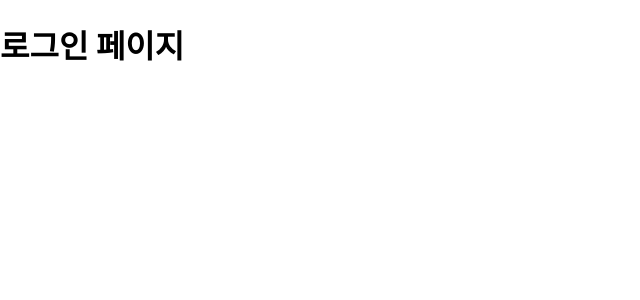
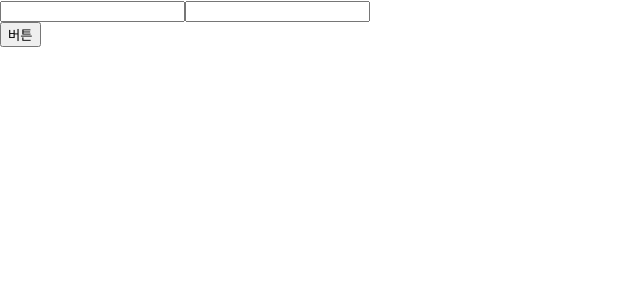
Before and after one commit to jodnddus/ably-frontend-assingment, a React (Create React App) app: page / in a window 1280 px wide. Shown: the top 300 px of the page, without its empty margins (0-640 px from the left). Built offline with nearby package versions, Linux system fonts and the light colour scheme.

Commit message:
제작된 컴포넌트를 이용해 기본적인 로그인 폼 UI 구성

```diff
--- a/src/pages/Login/index.tsx
+++ b/src/pages/Login/index.tsx
@@ -1,5 +1,42 @@
+import { useState } from "react";
+import styled from "styled-components";
+
+import { Button, Input } from "components";
+
 function Login() {
-  return <h1>로그인 페이지</h1>;
+  const [id, setId] = useState("");
+  const [password, setPassword] = useState("");
+
+  const handleOnSubmit = (e: React.FormEvent<HTMLFormElement>) => {
+    e.preventDefault();
+    console.log("submit: ", e);
+  };
+
+  return (
+    <LoginContainer>
+      <form onSubmit={handleOnSubmit}>
+        <div>
+          <Input
+            type="text"
+            value={id}
+            isError={false}
+            onChange={(value) => setId(value)}
+          />
+          <Input
+            type="password"
+            value={password}
+            isError={false}
+            onChange={(value) => setPassword(value)}
+          />
+        </div>
+        <Button type={"submit"} name="버튼" isDisable={false} />
+      </form>
+    </LoginContainer>
+  );
 }
 
+const LoginContainer = styled.div`
+  display: flex;
+`;
+
 export default Login;
```
